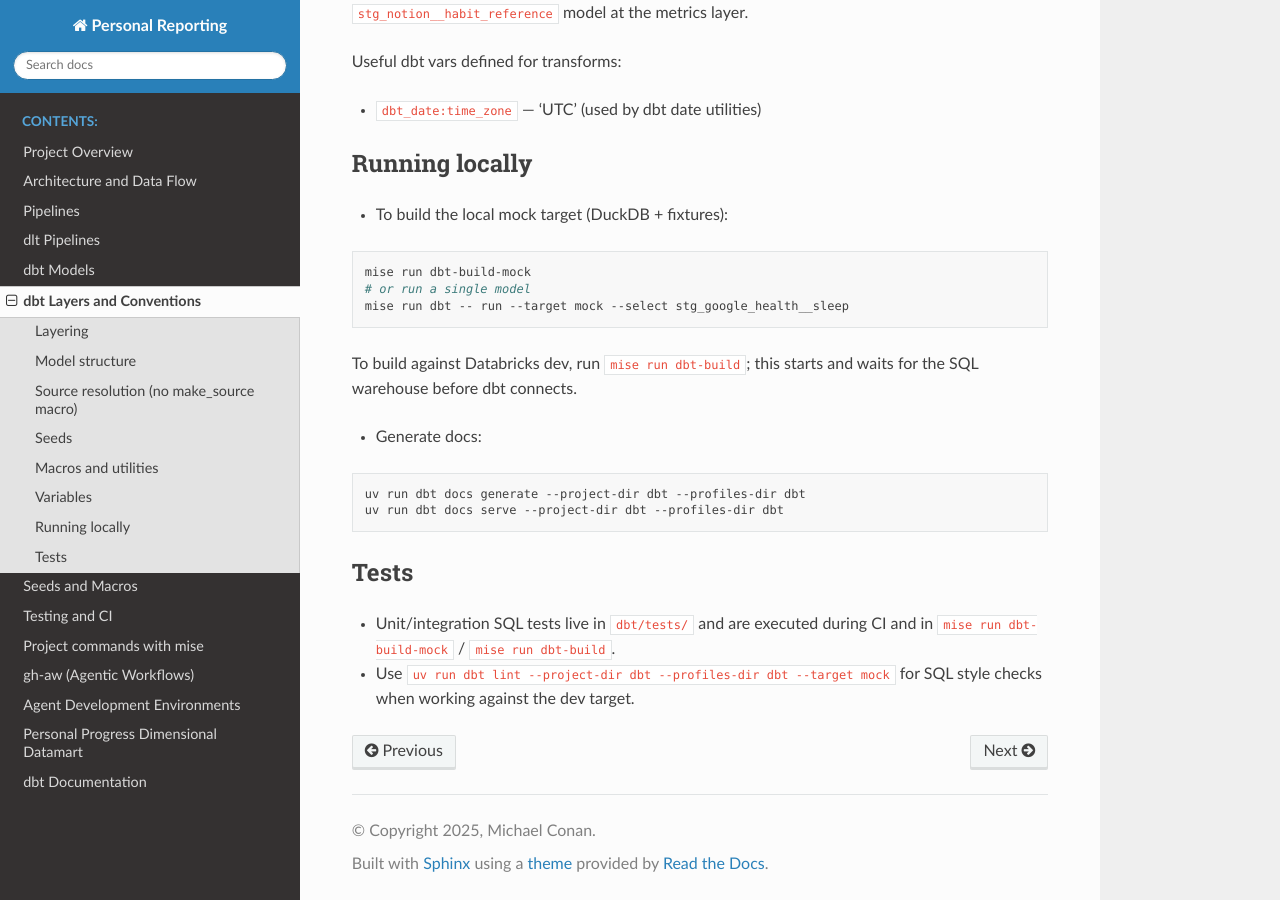
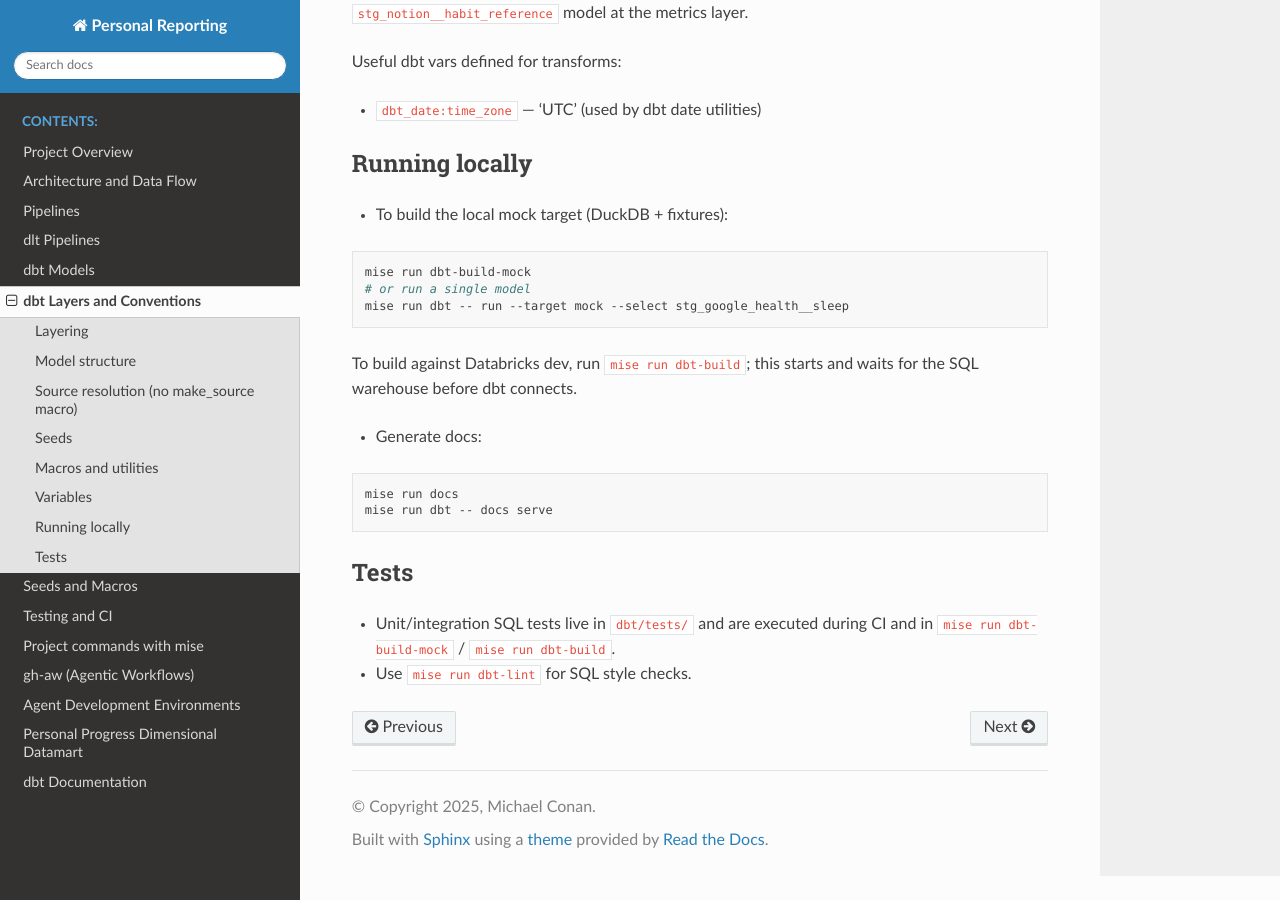
Before and after one commit to michaelconan/personal-reporting-pipelines, a Sphinx documentation site: the page built from docs/source/dbt_layers.md, in a window 1280 px wide and 900 px high, scrolled down 1984 px. Built offline with Sphinx 7.4.7 and the Read the Docs theme 3.1.0, drawn with Linux system fonts in a browser that asks for light colours.

````diff
--- a/docs/source/dbt.rst
+++ b/docs/source/dbt.rst
@@ -10,8 +10,8 @@ This page provides access to the dbt documentation generated from your dbt proje
    This documentation is automatically generated from your dbt project.
    To regenerate it, run::
 
-      uv run dbt docs generate --project-dir dbt --profiles-dir dbt
-      uv run dbt docs serve --project-dir dbt --profiles-dir dbt
+      mise run docs
+      mise run dbt -- docs serve
 
 The dbt documentation includes:
 
--- a/docs/source/dbt_layers.md
+++ b/docs/source/dbt_layers.md
@@ -83,12 +83,12 @@ waits for the SQL warehouse before dbt connects.
 - Generate docs:
 
 ```bash
-uv run dbt docs generate --project-dir dbt --profiles-dir dbt
-uv run dbt docs serve --project-dir dbt --profiles-dir dbt
+mise run docs
+mise run dbt -- docs serve
 ```
 
 ## Tests
 
 - Unit/integration SQL tests live in `dbt/tests/` and are executed during CI and
   in `mise run dbt-build-mock` / `mise run dbt-build`.
-- Use `uv run dbt lint --project-dir dbt --profiles-dir dbt --target mock` for SQL style checks when working against the dev target.
+- Use `mise run dbt-lint` for SQL style checks.
````
Also changed, not shown: docs/source/mise_tasks.md (+3 -2 lines), docs/source/personal_progress_datamart.md (+2 -2 lines), mise.toml (+16 -4 lines), 7 other files.
